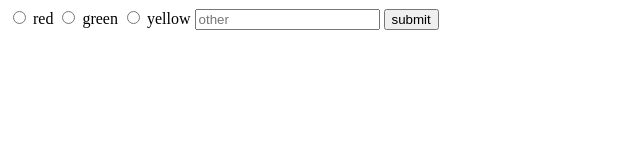
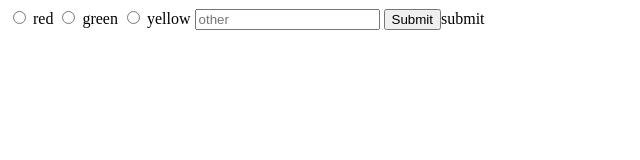
Before and after one commit to cowboyEchidna/test, a plain HTML site: page index.html in a window 1280 px wide. Shown: the full height of the page, 0-640 px from the left. Drawn offline with Linux system fonts and the light colour scheme.

Commit message:
Update index.html

```diff
--- a/index.html
+++ b/index.html
@@ -1,7 +1,7 @@
-<form action="mailto: rowle110@canton.edu">
-<input type="radio"> red
+<form action="mailto: rowle110@canton.edu" method="post">
+	<input type="radio"> red
     <input type="radio"> green
     <input type="radio"> yellow
     <input type="text" placeholder="other">
-    <button input="submit">submit</button>
+    <input type="submit">submit</button>
 </form>
```
